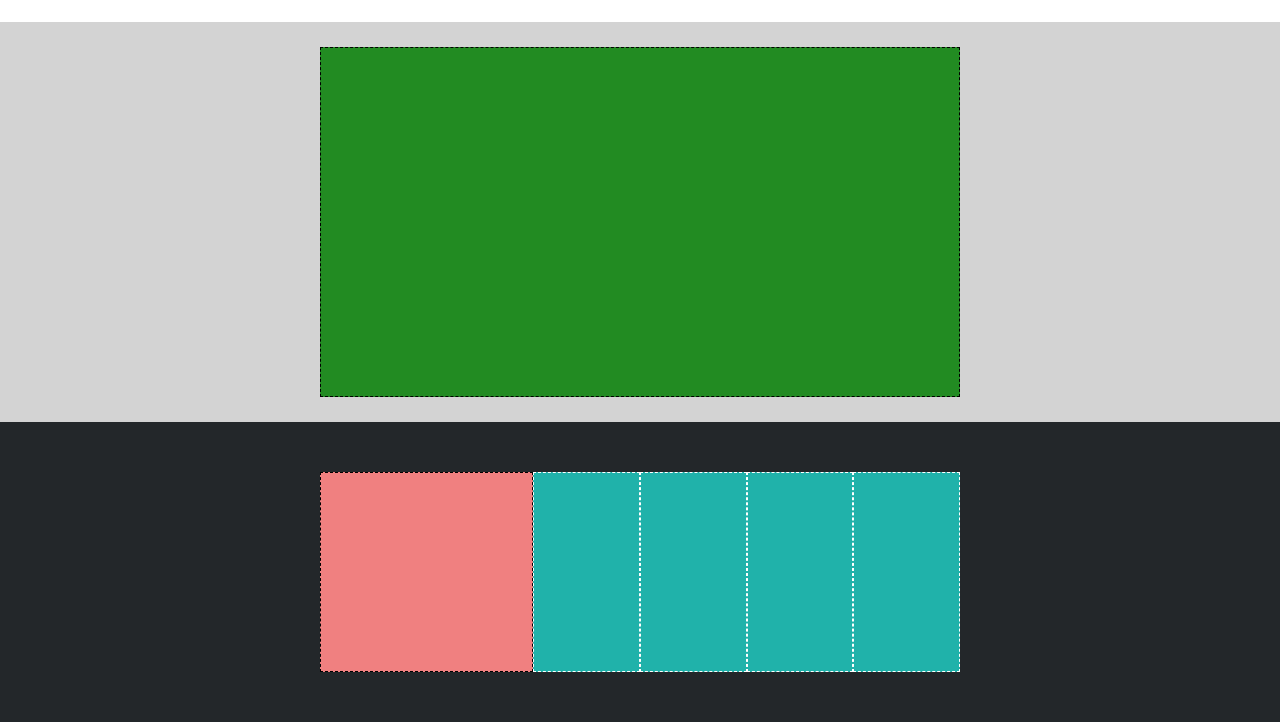
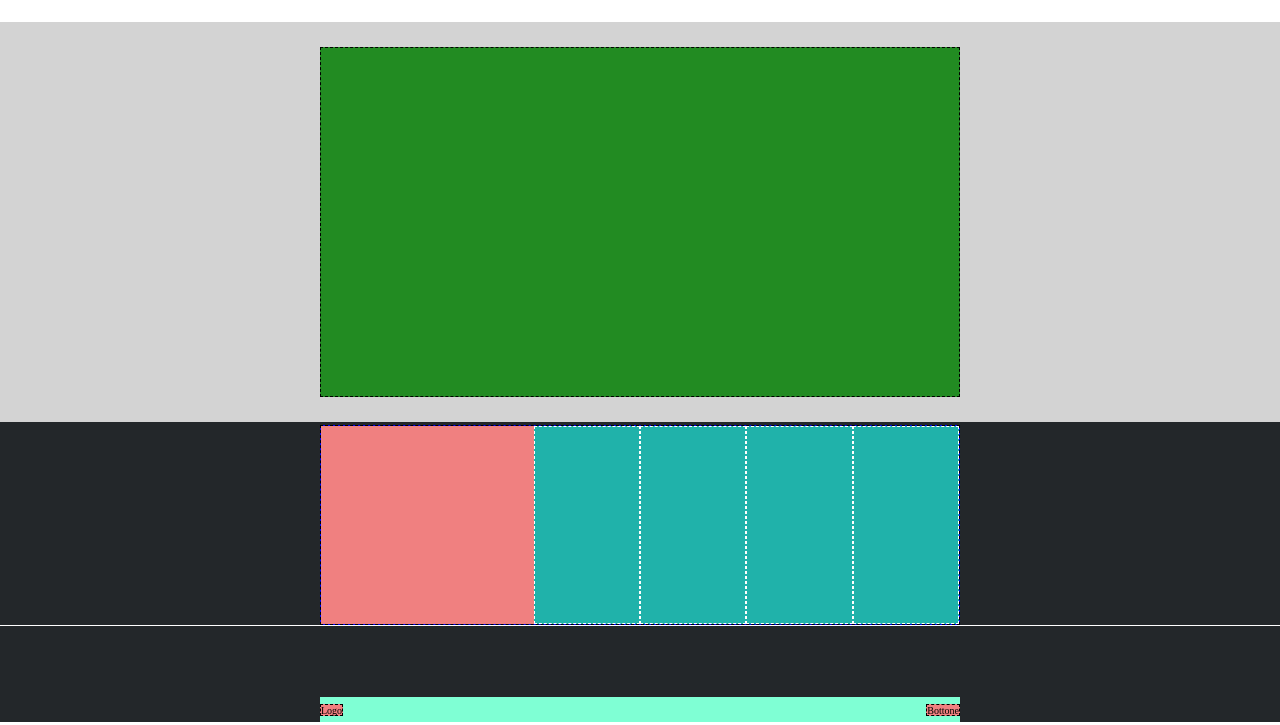
Before and after one commit to AndreaBarbuto99/htmlcss-struttura-discord, a plain HTML site: page index.html in a window 1280 px wide. Shown: the part 828-1553 px from the top of the page. Drawn offline with Linux system fonts and the light colour scheme.

Commit message:
Feat: aggiunto footer con logo e bottone

```diff
--- a/index.html
+++ b/index.html
@@ -57,8 +57,9 @@
     </main>
 
     <footer class="footer-section footer-height black">
-        <div class="footer-section-content">
-            <div class="footer-content-1 col-4 dark-pink dashed"></div>
+        <section class="footer-section-1">
+            <div class="footer-section-content dashed">
+                <div class="footer-content-1 col-4 dark-pink "></div>
                 <div class="footer-content-2 col-8 light-blue">
                     <div class="block-1 col-3 white-dashed"></div>
                     <div class="block-2 col-3 white-dashed"></div>
@@ -66,7 +67,16 @@
                     <div class="block-4 col-3 white-dashed"></div>
                 </div>
             </div>
-        <div class="footer-section-info"></div>
+        </section>
+        <section class="footer-section-2">
+            <div class="footer-section-info light-green">
+                 <div class="logo dark-pink dashed">Logo</div>
+                <div class="bottone dark-pink dashed">Bottone</div>
+            </div>
+        </section>
+
+
+        </div>
     </footer>
 
 
--- a/styles/style.css
+++ b/styles/style.css
@@ -6,7 +6,7 @@
 
 /* Utility classes colors*/
 .orange {
-     background-color: #daa520;
+    background-color: #daa520;
 }
 
 .dark-blue {
@@ -30,7 +30,7 @@
 }
 
 .dark-pink {
-   background-color: #ee82ee;
+    background-color: #ee82ee;
 }
 
 .black {
@@ -45,11 +45,15 @@
     background-color: #20b2aa;
 }
 
+.light-green {
+    background-color: #7fffd4;
+}
+
 
 
 /* utility classes border and block division */
 .dashed {
-     border: 1px dashed black;
+    border: 1px dashed black;
 }
 
 .white-dashed {
@@ -93,7 +97,7 @@
 }
 
 .general-padding {
-  padding: 25px 0px;
+    padding: 25px 0px;
 }
 
 
@@ -109,7 +113,7 @@
 
 }
 
-.header-bar-container{
+.header-bar-container {
     display: flex;
     height: 30px;
     justify-content: flex-end;
@@ -127,6 +131,7 @@
 
     padding-left: 70px;
     padding-right: 10px;
+    text-align: center;
 }
 
 .header-login {
@@ -167,10 +172,15 @@
     margin: 0px auto;
 }
 
-.footer-section {
+.footer-content-2 {
+    display: flex;
+}
+
+.footer-section-1 {
     display: flex;
     justify-content: center;
     align-items: center;
+    padding-top: 3px;
 }
 
 .footer-section-content {
@@ -180,6 +190,33 @@
     background-color: blue;
 }
 
-.footer-content-2 {
+.footer-section-2 {
     display: flex;
+    border-top: 1px solid white;
+    height: 100px;
+    justify-content: center;
+    align-items: flex-end;
+    padding-bottom: 3px;
+
 }
+
+.footer-section-info {
+    display: flex;
+    width: 50%;
+    height: 25px;
+    justify-content: space-between;
+    align-items: center;
+
+}
+
+.logo {
+    height: 12px;
+    min-height: 1px;
+    font-size: 10px;
+}
+
+.bottone {
+    height: 12px;
+    min-height: 1px;
+    font-size: 10px;
+}
```
Lines whose indentation alone changed are shown as unchanged.
